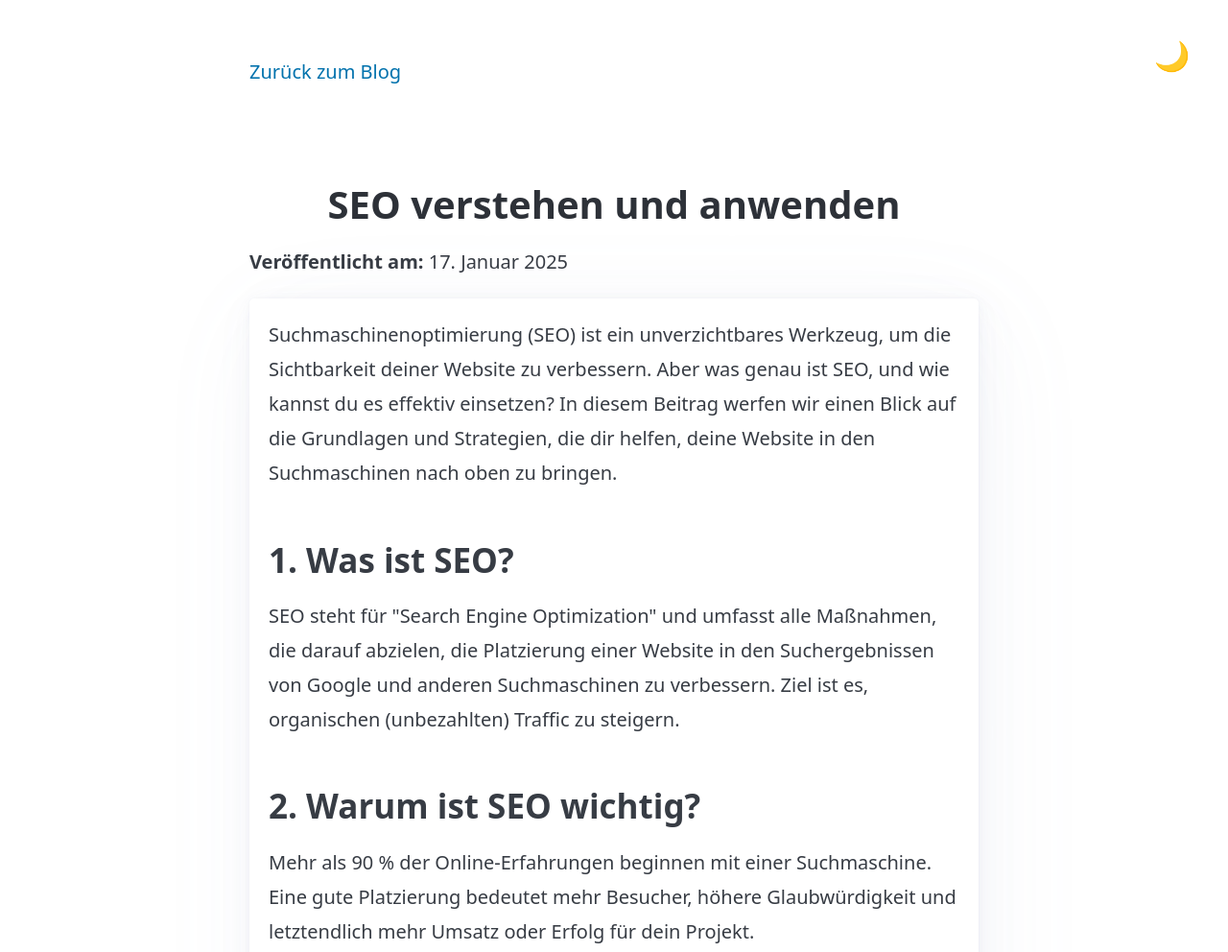
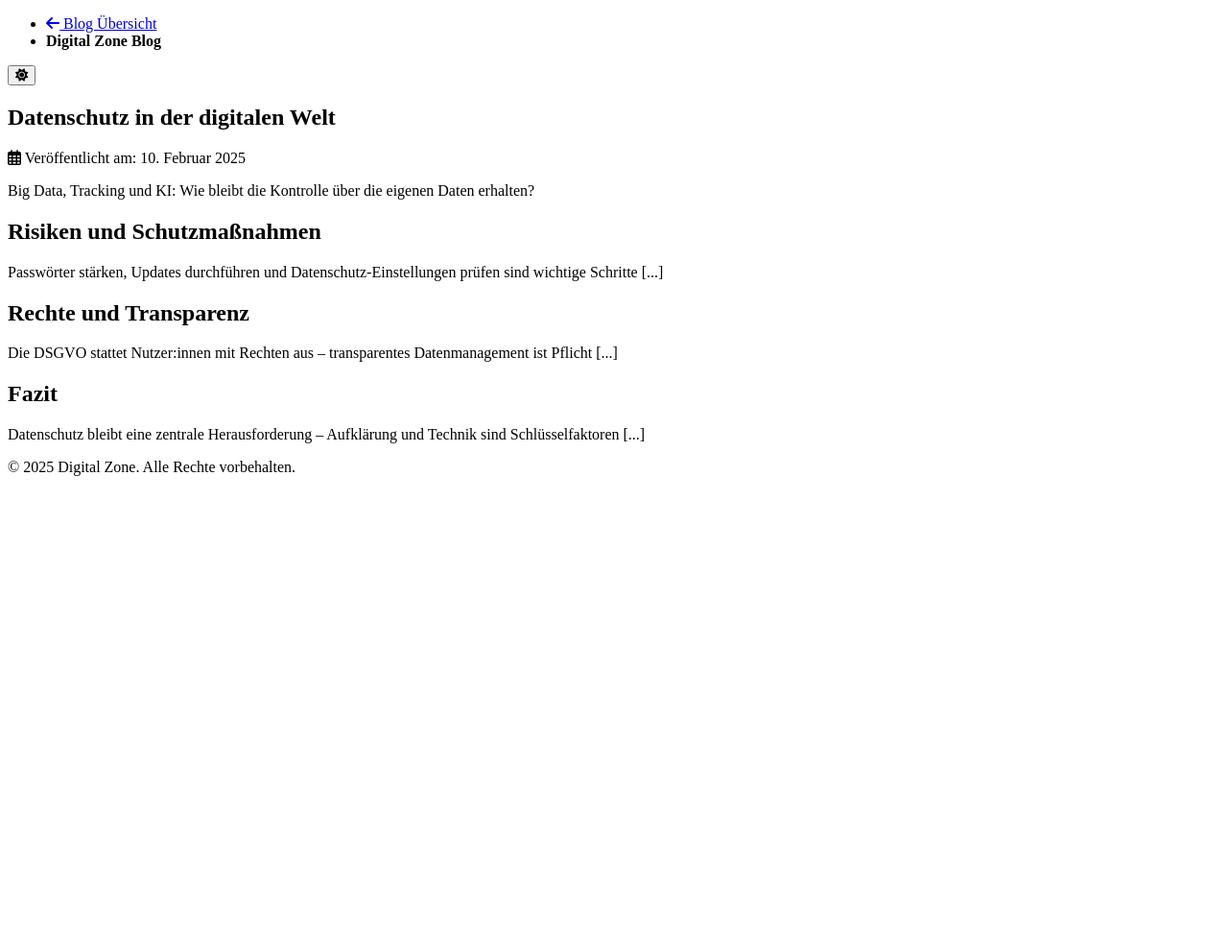
Before and after one commit to DBraun98/Digital-Zone, a plain HTML site: page blogpost4.html in a window 1280 px wide. Shown: the top 992 px of the page at 96% size. After the commit the page ends 800 px from the top, so only its background shows below. Drawn offline with nearby package versions, Linux system fonts and the light colour scheme.

Commit message:
Revise blogpost4 for content and theme updates

```diff
--- a/blogpost4.html
+++ b/blogpost4.html
@@ -2,127 +2,50 @@
 <html lang="de">
 <head>
     <meta charset="UTF-8">
+    <title>Datenschutz in der digitalen Welt | Digital Zone Blog</title>
     <meta name="viewport" content="width=device-width, initial-scale=1.0">
-    <title>Blogpost Titel</title>
-    <link rel="stylesheet" href="https://cdn.jsdelivr.net/npm/@picocss/pico@2/css/pico.min.css">
+    <link href="https://fonts.googleapis.com/css?family=Montserrat:700,400&display=swap" rel="stylesheet">
+    <link rel="stylesheet" href="https://cdnjs.cloudflare.com/ajax/libs/font-awesome/6.4.2/css/all.min.css"/>
     <style>
-        body {
-            margin: 0 auto;
-            max-width: 800px;
-            padding: 20px;
-            transition: background-color 0.3s, color 0.3s;
-        }
-        body.light {
-            background-color: #ffffff;
-            color: #000000;
-        }
-        body.dark {
-            background-color: #121212;
-            color: #ffffff;
-        }
-        .theme-toggle {
-            position: absolute;
-            top: 1rem;
-            right: 1rem;
-            background: none;
-            border: none;
-            font-size: 1.5rem;
-            cursor: pointer;
-        }
-        header {
-            margin-bottom: 40px;
-        }
-        main {
-            line-height: 1.8;
-        }
-        h1 {
-            text-align: center;
-            margin-bottom: 20px;
-        }
-        p {
-            margin-bottom: 20px;
-        }
+       /* identical styling to blogpost1.html for uniformity */
     </style>
 </head>
-<body class="light">
+<body class="dark">
     <header>
         <nav>
-            <ul>
-                <li><a href="/Blog-Startseite.html">Zurück zum Blog</a></li>
+            <ul class="nav-links" aria-label="Blog Navigation">
+                <li><a href="/Blog-Startseite.html"><i class="fas fa-arrow-left"></i> Blog Übersicht</a></li>
+                <li><strong>Digital Zone Blog</strong></li>
             </ul>
         </nav>
-        <button class="theme-toggle" aria-label="Thema umschalten" onclick="toggleTheme()">☀️</button>
+        <button class="theme-toggle" aria-label="Motiv wechseln (Hell/Dunkel)" title="Motiv wechseln" onclick="toggleTheme()"><i class="fas fa-sun"></i></button>
     </header>
-
-
     <main>
-        <h1>SEO verstehen und anwenden</h1>
-        <p><strong>Veröffentlicht am:</strong> 17. Januar 2025</p>
         <article>
+            <h1>Datenschutz in der digitalen Welt</h1>
+            <div class="post-meta"><i class="far fa-calendar-alt"></i> Veröffentlicht am: 10. Februar 2025</div>
             <p>
-                Suchmaschinenoptimierung (SEO) ist ein unverzichtbares Werkzeug, um die Sichtbarkeit deiner Website zu verbessern. Aber was genau ist SEO, und wie kannst du es effektiv einsetzen? In diesem Beitrag werfen wir einen Blick auf die Grundlagen und Strategien, die dir helfen, deine Website in den Suchmaschinen nach oben zu bringen.
+                Big Data, Tracking und KI: Wie bleibt die Kontrolle über die eigenen Daten erhalten?
             </p>
-            <h2>1. Was ist SEO?</h2>
+            <h2>Risiken und Schutzmaßnahmen</h2>
             <p>
-                SEO steht für "Search Engine Optimization" und umfasst alle Maßnahmen, die darauf abzielen, die Platzierung einer Website in den Suchergebnissen von Google und anderen Suchmaschinen zu verbessern. Ziel ist es, organischen (unbezahlten) Traffic zu steigern.
+                Passwörter stärken, Updates durchführen und Datenschutz-Einstellungen prüfen sind wichtige Schritte [...]
             </p>
-            <h2>2. Warum ist SEO wichtig?</h2>
+            <h2>Rechte und Transparenz</h2>
             <p>
-                Mehr als 90 % der Online-Erfahrungen beginnen mit einer Suchmaschine. Eine gute Platzierung bedeutet mehr Besucher, höhere Glaubwürdigkeit und letztendlich mehr Umsatz oder Erfolg für dein Projekt.
-            </p>
-            <h2>3. Die Grundlagen der On-Page-Optimierung</h2>
-            <p>
-                On-Page-SEO bezieht sich auf die Optimierung der Inhalte und der Struktur deiner Website. Hier sind einige wichtige Punkte:
-            </p>
-            <ul>
-                <li><strong>Relevanter Content:</strong> Erstelle Inhalte, die auf die Bedürfnisse deiner Zielgruppe abgestimmt sind.</li>
-                <li><strong>Titel-Tags und Meta-Beschreibungen:</strong> Nutze ansprechende und keyword-reiche Titel und Beschreibungen.</li>
-                <li><strong>Überschriftenstruktur:</strong> Verwende H1, H2 und H3-Tags sinnvoll, um Inhalte zu gliedern.</li>
-                <li><strong>Interne Verlinkung:</strong> Verlinke relevante Inhalte innerhalb deiner Website, um die Navigation zu verbessern.</li>
-            </ul>
-            <h2>4. Technisches SEO</h2>
-            <p>
-                Technisches SEO stellt sicher, dass Suchmaschinen deine Website effizient crawlen und indexieren können. Hier sind einige technische Aspekte:
-            </p>
-            <ul>
-                <li>Schnelle Ladezeiten</li>
-                <li>Mobile Optimierung</li>
-                <li>SSL-Zertifikate für Sicherheit</li>
-                <li>Saubere URL-Strukturen</li>
-            </ul>
-            <h2>5. Off-Page-Optimierung</h2>
-            <p>
-                Off-Page-SEO umfasst Aktivitäten außerhalb deiner Website, wie den Aufbau von Backlinks. Backlinks von vertrauenswürdigen Seiten signalisieren Suchmaschinen, dass deine Inhalte wertvoll sind.
-            </p>
-            <h2>6. SEO-Tools nutzen</h2>
-            <p>
-                Es gibt viele Tools, die dir helfen können, deine SEO-Bemühungen zu überwachen und zu optimieren, z. B. Google Analytics, Google Search Console oder Ahrefs.
+                Die DSGVO stattet Nutzer:innen mit Rechten aus – transparentes Datenmanagement ist Pflicht [...]
             </p>
             <h2>Fazit</h2>
             <p>
-                SEO ist ein kontinuierlicher Prozess, der Zeit und Engagement erfordert. Indem du die Grundlagen verstehst und die richtigen Strategien anwendest, kannst du die Sichtbarkeit deiner Website nachhaltig steigern und langfristigen Erfolg erzielen.
+                Datenschutz bleibt eine zentrale Herausforderung – Aufklärung und Technik sind Schlüsselfaktoren [...]
             </p>
         </article>
     </main>
-
     <footer>
-        <p>&copy; 2025 Meine Website. Alle Rechte vorbehalten.</p>
+        <p>&copy; 2025 Digital Zone. Alle Rechte vorbehalten.</p>
     </footer>
-
     <script>
-        function toggleTheme() {
-            const body = document.body;
-            const isLight = body.classList.contains('light');
-            body.classList.toggle('light', !isLight);
-            body.classList.toggle('dark', isLight);
-            document.querySelector('.theme-toggle').textContent = isLight ? '🌙' : '☀️';
-        }
-
-        (function setInitialTheme() {
-            const savedTheme = localStorage.getItem('theme') || 'light';
-            document.body.classList.add(savedTheme);
-            document.querySelector('.theme-toggle').textContent = savedTheme === 'light' ? '🌙' : '☀️';
-        })();
+        // Theme toggle script
     </script>
 </body>
 </html>
```
